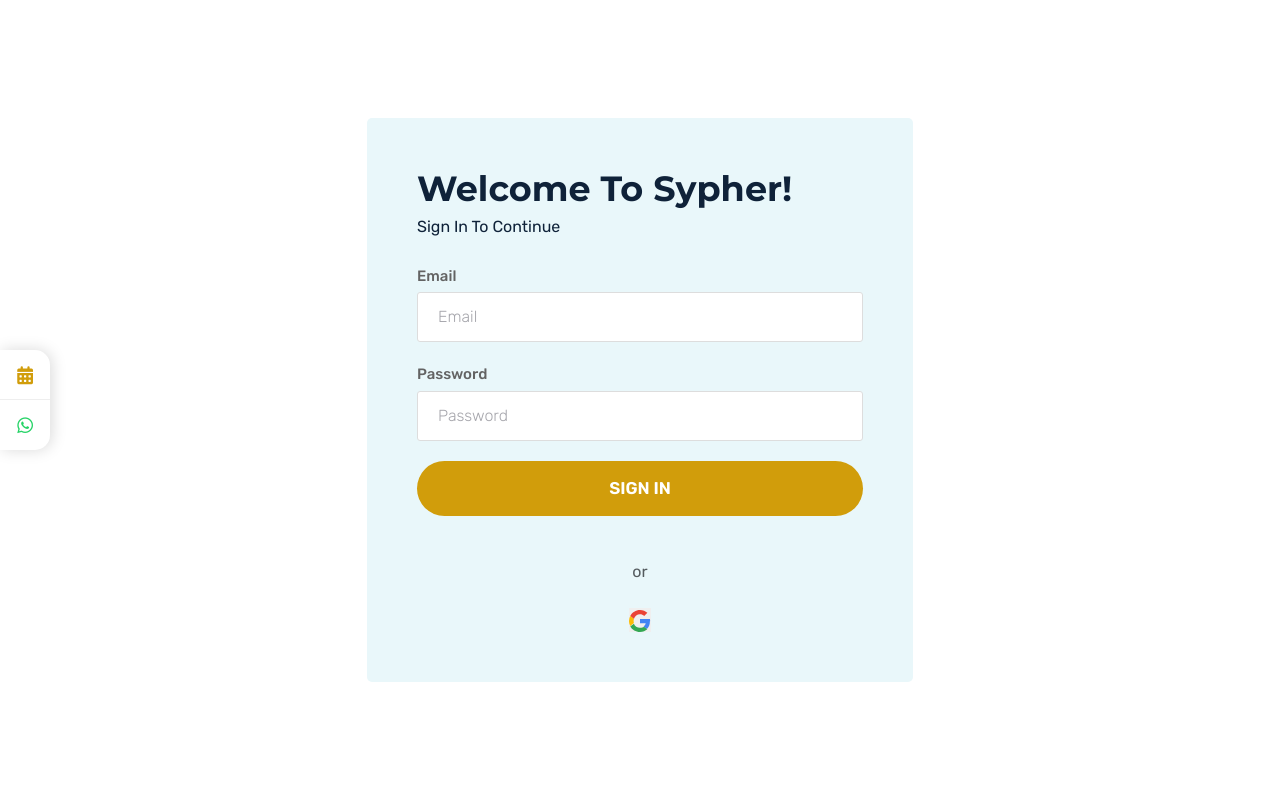
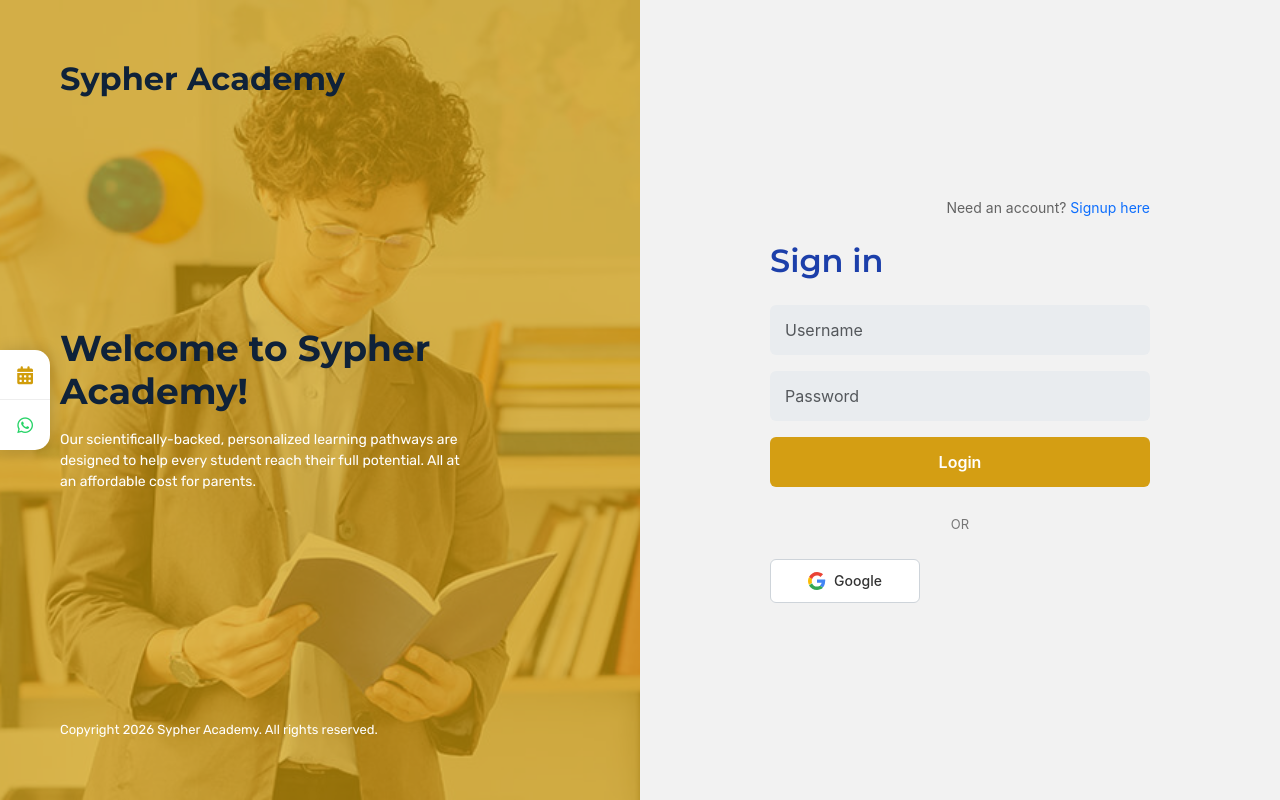
Before and after one commit to KiranSwamy456/sypher-new-server, a Next.js app: page /sign-in in a window 1280 px wide. Built offline with nearby package versions, Linux system fonts and the light colour scheme.

Commit message:
updated ligin page

```diff
--- a/component/authentication/GoogleLoginButton.js
+++ b/component/authentication/GoogleLoginButton.js
@@ -1,3 +1,58 @@
+// "use client";
+
+// import { signIn } from "next-auth/react";
+// import { useState } from "react";
+
+// export default function GoogleLoginButton() {
+//   const [loading, setLoading] = useState(false);
+
+//   const handleGoogleSignIn = async () => {
+//     setLoading(true);
+//     await signIn("google", {
+//       redirect: true,
+//       callbackUrl: "/admin",
+//     });
+//     setLoading(false);
+//   };
+
+//   return (
+//     <button
+//       onClick={handleGoogleSignIn}
+//       disabled={loading}
+//       className="google-icon-btn"
+//     >
+//       {loading ? (
+//         <div className="spinner"></div>
+//       ) : (
+//         <svg
+//           width="22"
+//           height="22"
+//           viewBox="0 0 48 48"
+//           xmlns="http://www.w3.org/2000/svg"
+//         >
+//           <path
+//             fill="#EA4335"
+//             d="M24 9.5c3.54 0 6.71 1.22 9.21 3.6l6.85-6.85C35.9 2.38 30.4 0 24 0 14.82 0 6.73 5.4 2.69 13.32l7.98 6.2C12.65 13.18 17.86 9.5 24 9.5z"
+//           />
+//           <path
+//             fill="#4285F4"
+//             d="M46.1 24.5c0-1.63-.15-3.2-.43-4.7H24v9h12.45c-.54 2.9-2.18 5.36-4.65 7.02l7.19 5.6c4.2-3.87 6.61-9.58 6.61-16.92z"
+//           />
+//           <path
+//             fill="#FBBC05"
+//             d="M10.67 28.52a14.5 14.5 0 010-9.04l-7.98-6.2A24 24 0 000 24c0 3.84.92 7.48 2.69 10.72l7.98-6.2z"
+//           />
+//           <path
+//             fill="#34A853"
+//             d="M24 48c6.4 0 11.9-2.12 15.87-5.77l-7.19-5.6c-2 1.35-4.55 2.15-8.68 2.15-6.14 0-11.35-3.68-13.33-9.02l-7.98 6.2C6.73 42.6 14.82 48 24 48z"
+//           />
+//         </svg>
+//       )}
+//     </button>
+//   );
+// }
+
+
 "use client";
 
 import { signIn } from "next-auth/react";
@@ -9,7 +64,6 @@
   const handleGoogleSignIn = async () => {
     setLoading(true);
     await signIn("google", {
-      redirect: true,
       callbackUrl: "/admin",
     });
     setLoading(false);
@@ -19,34 +73,27 @@
     <button
       onClick={handleGoogleSignIn}
       disabled={loading}
-      className="google-icon-btn"
+      className="btn google-btn d-flex align-items-center justify-content-center"
     >
       {loading ? (
-        <div className="spinner"></div>
+        <span className="spinner-border spinner-border-sm"></span>
       ) : (
-        <svg
-          width="22"
-          height="22"
-          viewBox="0 0 48 48"
-          xmlns="http://www.w3.org/2000/svg"
-        >
-          <path
-            fill="#EA4335"
-            d="M24 9.5c3.54 0 6.71 1.22 9.21 3.6l6.85-6.85C35.9 2.38 30.4 0 24 0 14.82 0 6.73 5.4 2.69 13.32l7.98 6.2C12.65 13.18 17.86 9.5 24 9.5z"
-          />
-          <path
-            fill="#4285F4"
-            d="M46.1 24.5c0-1.63-.15-3.2-.43-4.7H24v9h12.45c-.54 2.9-2.18 5.36-4.65 7.02l7.19 5.6c4.2-3.87 6.61-9.58 6.61-16.92z"
-          />
-          <path
-            fill="#FBBC05"
-            d="M10.67 28.52a14.5 14.5 0 010-9.04l-7.98-6.2A24 24 0 000 24c0 3.84.92 7.48 2.69 10.72l7.98-6.2z"
-          />
-          <path
-            fill="#34A853"
-            d="M24 48c6.4 0 11.9-2.12 15.87-5.77l-7.19-5.6c-2 1.35-4.55 2.15-8.68 2.15-6.14 0-11.35-3.68-13.33-9.02l-7.98 6.2C6.73 42.6 14.82 48 24 48z"
-          />
-        </svg>
+        <>
+          {/* Google SVG Icon */}
+          <svg
+            width="18"
+            height="18"
+            viewBox="0 0 48 48"
+            className="me-2"
+          >
+            <path fill="#EA4335" d="M24 9.5c3.54 0 6.71 1.22 9.21 3.6l6.85-6.85C35.9 2.38 30.4 0 24 0 14.82 0 6.73 5.4 2.69 13.32l7.98 6.2C12.65 13.18 17.86 9.5 24 9.5z" />
+            <path fill="#4285F4" d="M46.1 24.5c0-1.63-.15-3.2-.43-4.7H24v9h12.45c-.54 2.9-2.18 5.36-4.65 7.02l7.19 5.6c4.2-3.87 6.61-9.58 6.61-16.92z" />
+            <path fill="#FBBC05" d="M10.67 28.52a14.5 14.5 0 010-9.04l-7.98-6.2A24 24 0 000 24c0 3.84.92 7.48 2.69 10.72l7.98-6.2z" />
+            <path fill="#34A853" d="M24 48c6.4 0 11.9-2.12 15.87-5.77l-7.19-5.6c-2 1.35-4.55 2.15-8.68 2.15-6.14 0-11.35-3.68-13.33-9.02l-7.98 6.2C6.73 42.6 14.82 48 24 48z" />
+          </svg>
+
+          Google
+        </>
       )}
     </button>
   );
--- a/component/authentication/LoginSection.js
+++ b/component/authentication/LoginSection.js
@@ -1,37 +1,57 @@
 "use client";
-import React from "react";
 import LoginForm from "../form/LoginForm";
 import GoogleLoginButton from "./GoogleLoginButton";
 
-const LoginSection = () => {
+export default function LoginSection() {
   return (
-    <section
-      className="tf__login d-flex align-items-center justify-content-center"
-      style={{ minHeight: "100vh" }}
-    >
-      <div className="container">
-        <div className="row justify-content-center">
-          <div className="col-xxl-5 col-xl-6 col-md-9 col-lg-7">
-            <div className="tf__login_area">
-              <h2>Welcome to Sypher!</h2>
-              <p>Sign in to continue</p>
+    <div className="container-fluid p-0">
+      <div className="row g-0 vh-100">
 
-              <LoginForm />
+        {/* LEFT SIDE */}
+        <div className="col-lg-6 d-none d-lg-flex left-panel">
+          <div className="left-overlay"></div>
 
-              <div className="text-center my-4">
-                <span className="text-muted">or</span>
-              </div>
+          <div className="left-content text-white">
+            <h2 className="logo">Sypher Academy</h2>
 
-              <div className="text-center">
-                <GoogleLoginButton />
-              </div>
+            <div className="welcome-box">
+              <h1 style={{ color:"#0f2239"}}>Welcome to Sypher Academy!</h1>
+              <p>
+                Our scientifically-backed, personalized learning pathways are designed to help every student reach their full potential. All at an affordable cost for parents.
+              </p>
+            </div>
 
-            </div>
+            <p className="copyright">
+              Copyright 2026 Sypher Academy. All rights reserved.
+            </p>
           </div>
         </div>
+
+        {/* RIGHT SIDE */}
+        <div className="col-lg-6 right-panel d-flex align-items-center justify-content-center">
+          <div className="login-wrapper">
+
+            <div className="text-end small mb-4">
+              Need an account? <a href="#">Signup here</a>
+            </div>
+
+            <h2 className="signin-title mb-4">Sign in</h2>
+
+            <LoginForm />
+
+            <div className="divider my-4 text-center">
+              <span>OR</span>
+            </div>
+
+            <div className="social-buttons d-flex justify-content-between">
+
+              <GoogleLoginButton />
+            </div>
+
+          </div>
+        </div>
+
       </div>
-    </section>
+    </div>
   );
-};
-
-export default LoginSection;
+}
--- a/component/form/LoginForm.js
+++ b/component/form/LoginForm.js
@@ -63,62 +63,77 @@
   };
 
 
-return(
+  return (
     <form onSubmit={handleSubmit}>
+
       {error && (
         <div className="alert alert-danger mb-3" role="alert">
           {error}
         </div>
       )}
 
-      <div className="row">
-        <div className="col-xl-12">
-          <div className="tf__login_imput">
-            <label>Email</label>
+      {/* Email */}
+      <div className="mb-3">
         <input
           type="email"
           name="email"
+          className="form-control custom-input"
+          placeholder="Username"
           value={formData.email}
           onChange={handleChange}
-              placeholder="Email"
           required
           disabled={loading}
         />
       </div>
-        </div>
-        <div className="col-xl-12">
-          <div className="tf__login_imput">
-            <label>Password</label>
+
+      {/* Password */}
+      <div className="mb-3">
         <input
           type="password"
           name="password"
+          className="form-control custom-input"
+          placeholder="Password"
           value={formData.password}
           onChange={handleChange}
-              placeholder="Password"
           required
           disabled={loading}
         />
       </div>
+
+      {/* Remember + Forgot */}
+      {/* <div className="d-flex justify-content-between align-items-center mb-3">
+        <div className="form-check">
+          <input
+            className="form-check-input"
+            type="checkbox"
+            id="rememberMe"
+          />
+          <label className="form-check-label small" htmlFor="rememberMe">
+            Remember Me
+          </label>
         </div>
-        <div className="col-xl-12">
-          <div className="tf__login_imput">
+
+        <a href="#" className="small text-muted">
+          Password?
+        </a>
+      </div> */}
+
+      {/* Submit Button */}
       <button
         type="submit"
-              className="common_btn"
+        className="btn login-btn w-100"
         disabled={loading}
       >
         {loading ? (
           <>
-                  <span className="spinner-border spinner-border-sm me-2" role="status"></span>
+            <span className="spinner-border spinner-border-sm me-2"></span>
             Signing In...
           </>
         ) : (
-                'Sign In'
+          "Login"
         )}
       </button>
-          </div>
-        </div>
-      </div>
+
     </form>
   );
 };
```
Also changed, not shown: public/css/style.css. Lines whose indentation alone changed are shown as unchanged.
